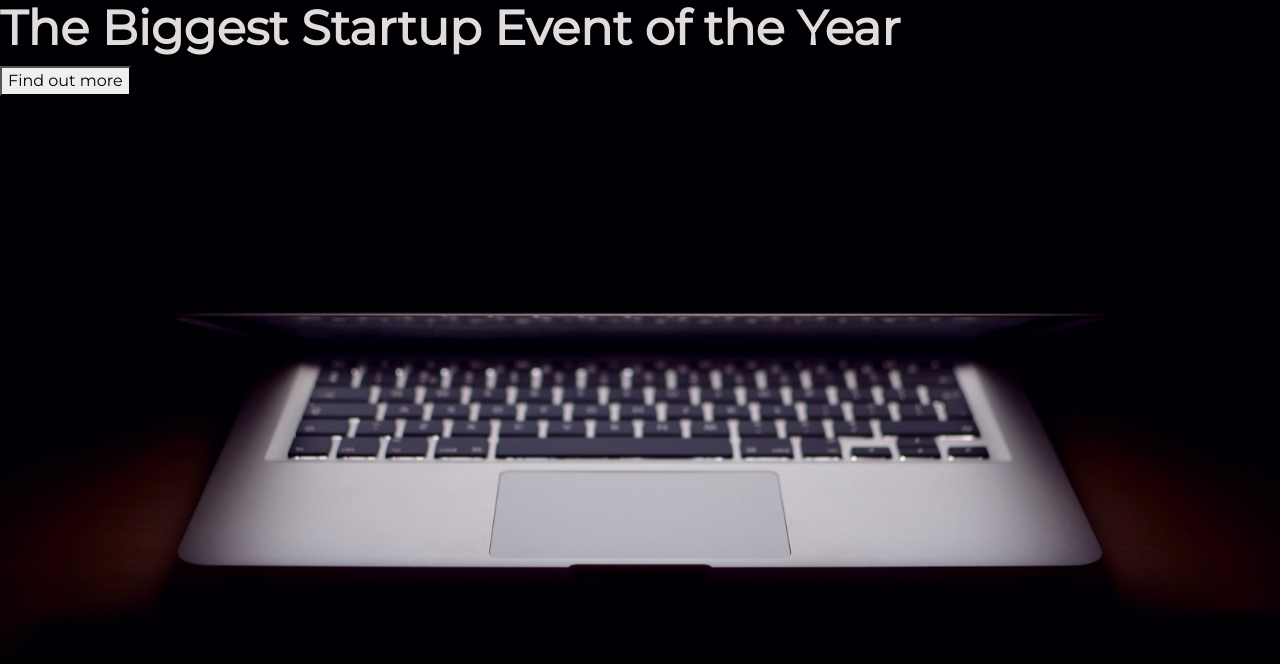
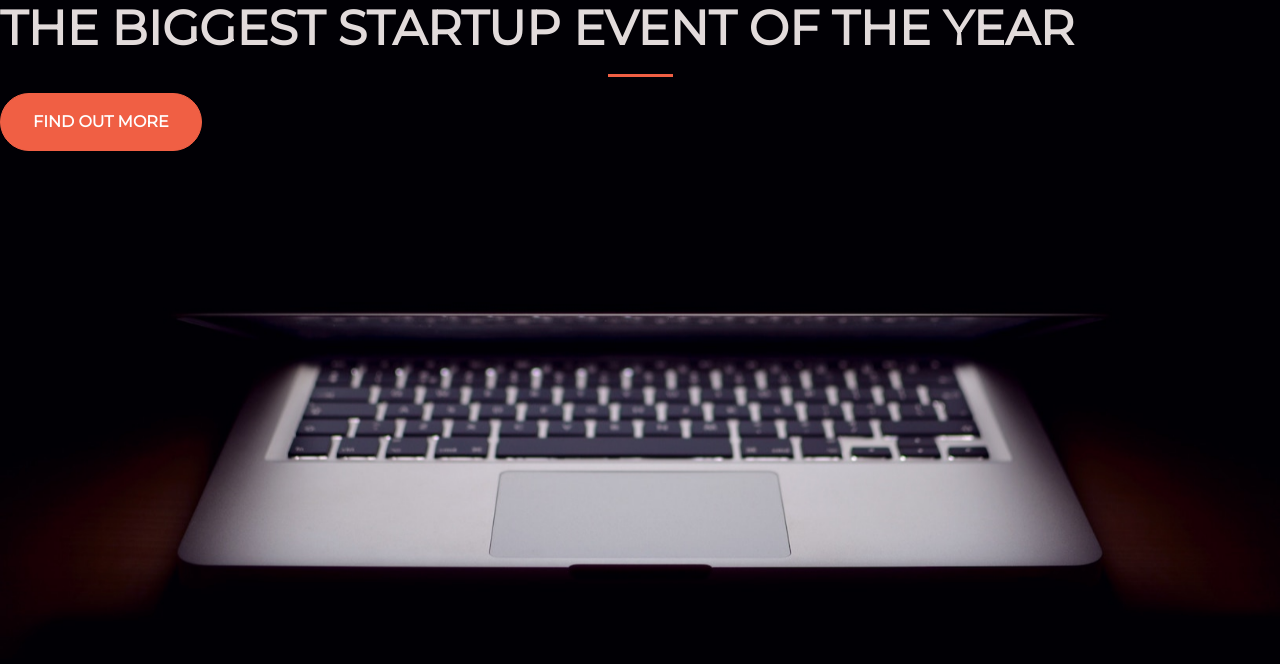
Before and after one commit to juliezimmer/wevdev-landing-page, a plain HTML site: page startup_files/index.html in a window 1280 px wide. Drawn offline with nearby package versions, Linux system fonts and the light colour scheme.

Commit message:
styled headline and button

```diff
--- a/startup_files/index.html
+++ b/startup_files/index.html
@@ -16,7 +16,8 @@
     <link rel="stylesheet" type="text/css" href="style.css">
   </head>
   <body>
-      <h1><strong>The Biggest Startup Event of the Year</strong></h1>
-      <button>Find out more</button>
+      <h1 class="text-uppercase"><strong>The Biggest Startup Event of the Year</strong></h1>
+      <hr>
+      <button class="btn btn-primary btn-xl">Find out more</button>
   </body>
 </html>
--- a/startup_files/style.css
+++ b/startup_files/style.css
@@ -14,3 +14,31 @@ h1 {
    font-size: 3rem;
    color: #e2dbdb;
 }
+
+hr {
+   border-color:#F05F44;
+   border-width: 3px;
+   max-width: 65px;
+}
+
+.btn {
+   font-weight: 700;
+   border-radius: 300px;
+   text-transform: uppercase;
+}
+
+.btn-primary {
+   background-color: #F05F44;
+   border-color: #F05F44;
+}
+
+.btn-primary:hover {
+   background-color: #ee4b08;
+   border-color: #ee4b08;
+   border-width: 4px;
+}
+
+.btn-xl {
+  padding: 1rem 2rem;
+
+}
```
